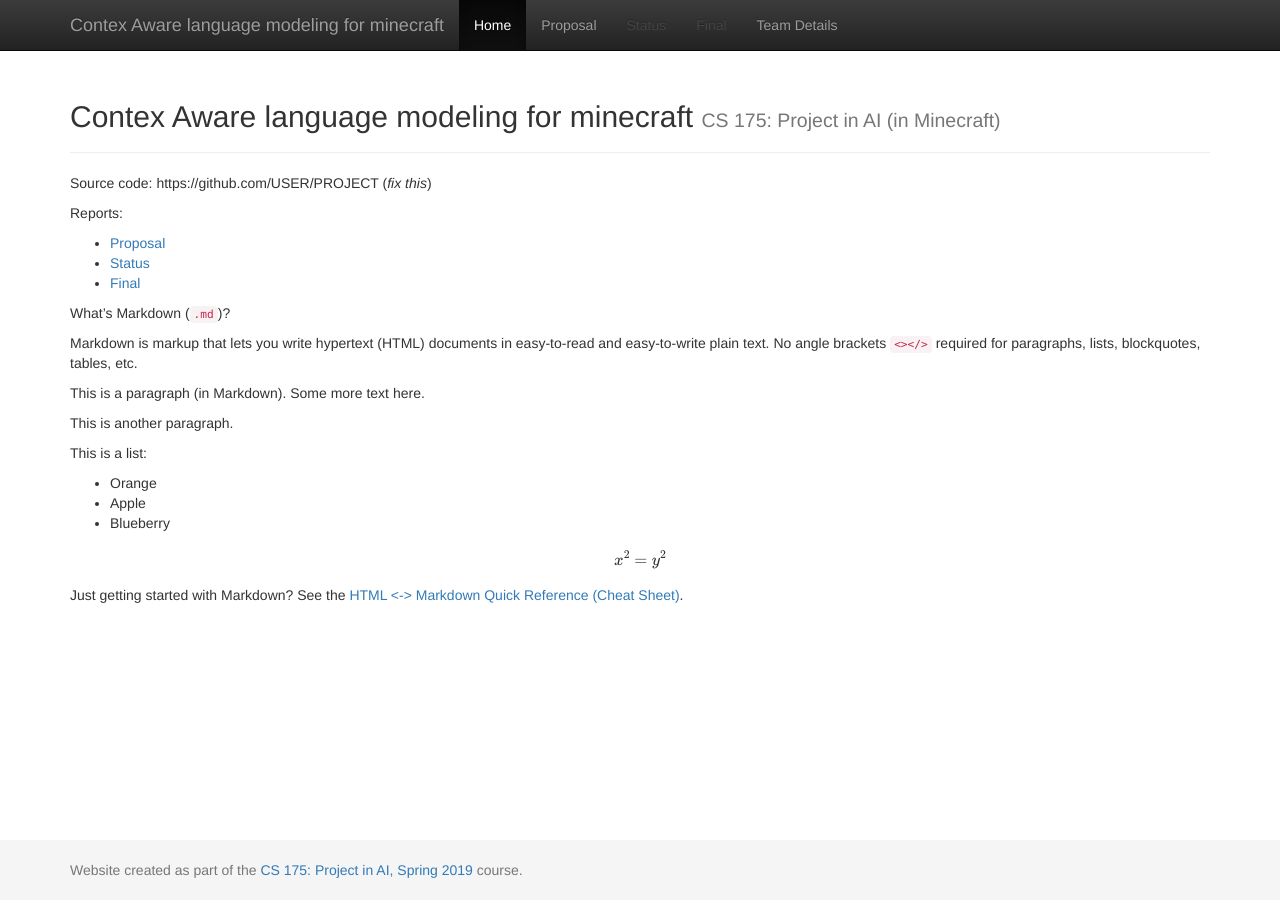
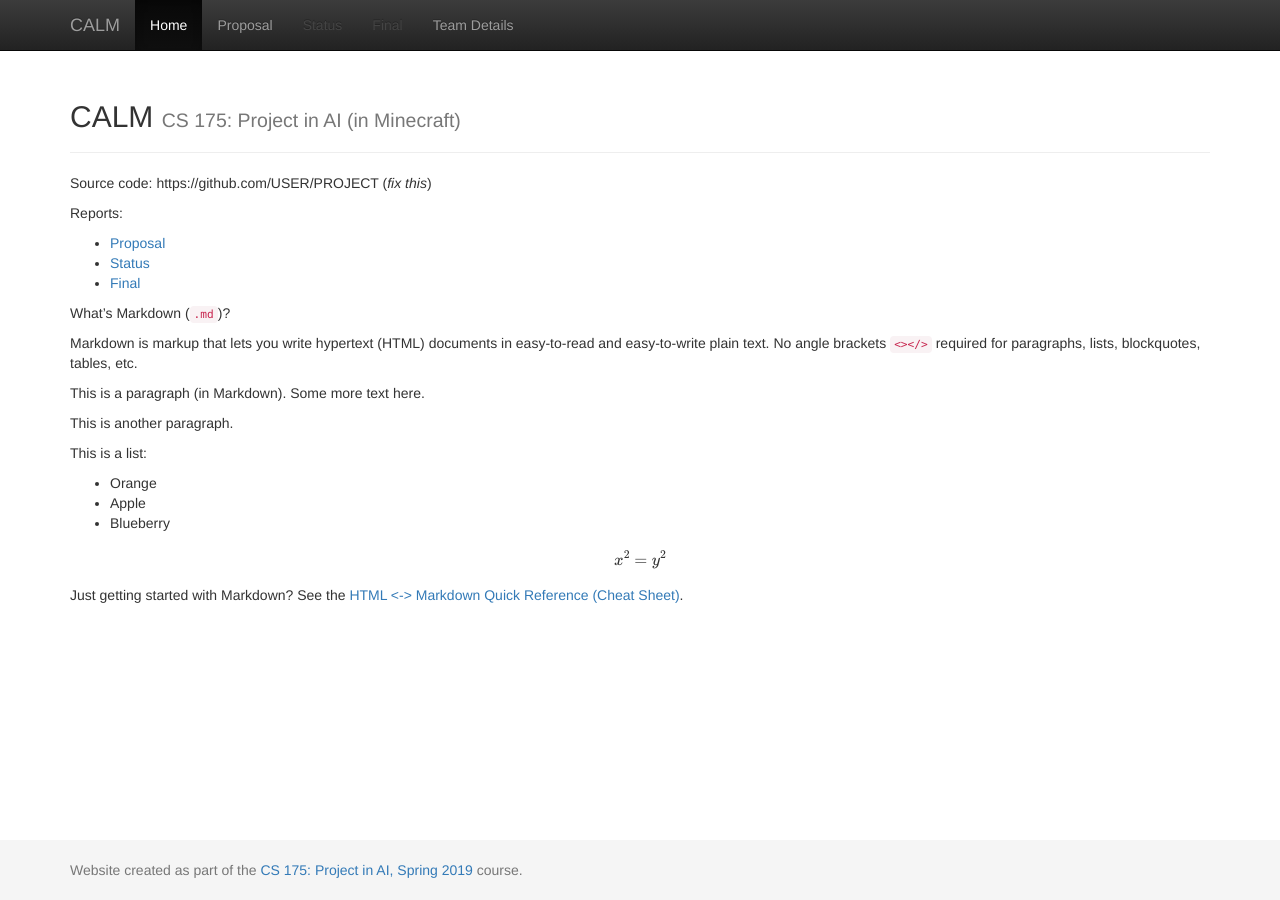
Before and after one commit to bihaox/CALM, a Jekyll site: the page built from docs/index.md, in a window 1280 px wide. Built offline with Jekyll 4.4.1, drawn with Linux system fonts in a browser that asks for light colours; formulas are drawn with MathJax 3.

Commit message:
edited title to safer version for now

```diff
--- a/docs/_config.yml
+++ b/docs/_config.yml
@@ -1,7 +1,7 @@
 ###########
 # site.title
 
-title:    'Contex Aware language modeling for minecraft'
+title:    'CALM'
 subtitle: 'CS 175: Project in AI (in Minecraft)'
 
 
```
